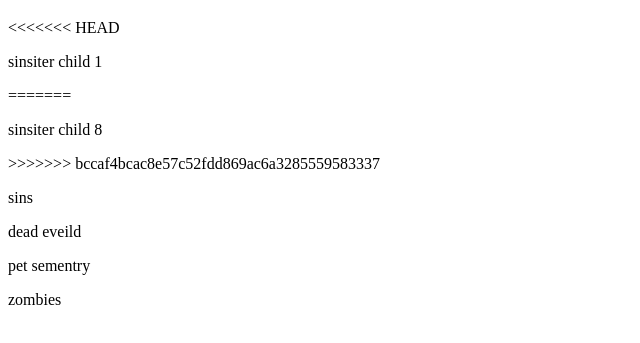
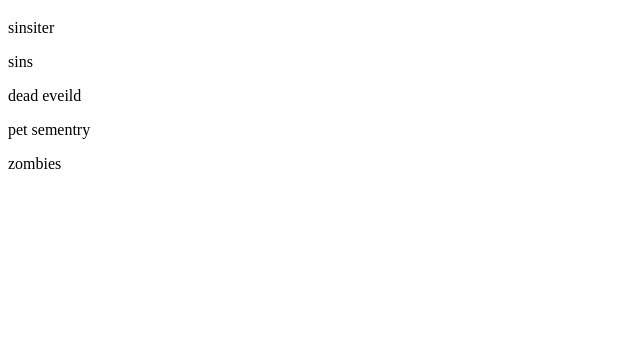
Before and after one commit to Milind-dev8/movies, a plain HTML site: page index.html in a window 1280 px wide. Shown: the part 61-404 px from the top of the page, without its empty margins (0-640 px from the left). Drawn offline with Linux system fonts and the light colour scheme.

Commit message:
commit bollywood before merge after pull

```diff
--- a/index.html
+++ b/index.html
@@ -8,11 +8,7 @@
 </head>
 <body>
     <h1>Hollywood movies lists</h1>
-<<<<<<< HEAD
-    <p>sinsiter child 1</p>
-=======
-    <p>sinsiter child 8</p>
->>>>>>> bccaf4bcac8e57c52fdd869ac6a3285559583337
+    <p>sinsiter</p>
     <p>sins</p>
     <p>dead eveild</p>
     <p>pet sementry</p>
```
